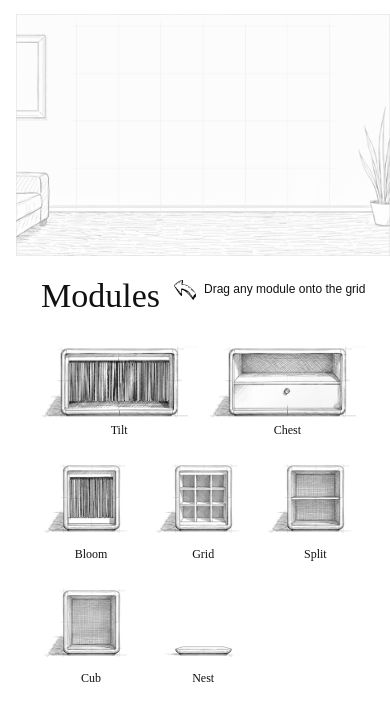
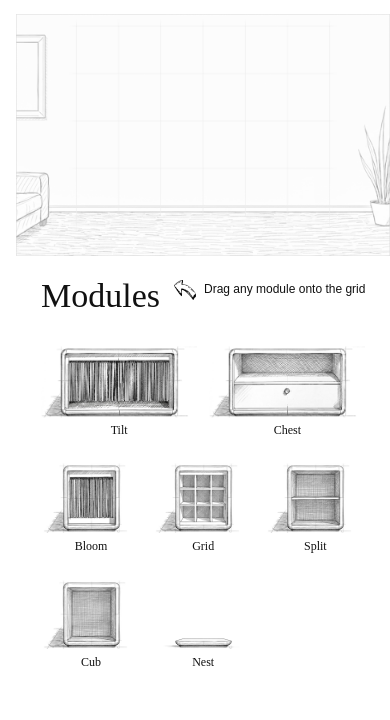
Before and after one commit to mvaloatto/groovaly-module-builder-demo, a React (Vite) app: page / in a window 390 px wide. Shown: the top 720 px of the page. Built offline with nearby package versions, Linux system fonts and the light colour scheme; a web font is replaced by a local one.

Commit message:
Tighten mobile CTA/header alignment and increase long-press fade

```diff
--- a/src/styles.css
+++ b/src/styles.css
@@ -999,7 +999,7 @@ body {
   position: fixed;
   z-index: 9998;
   pointer-events: none;
-  opacity: 0.14;
+  opacity: 0.07;
   filter: saturate(0.92);
 }
 
@@ -1217,6 +1217,7 @@ body {
   justify-content: center;
   padding-block: 6px;
   padding-inline: 14px;
+  margin-top: -8px;
 }
 
 .mb-builder.is-mobile-layout .mb-reset-link-overlay {
@@ -1286,7 +1287,7 @@ body {
 
 .mb-builder.is-mobile-layout .mb-catalog-row-2 .mb-card .mb-card-meta,
 .mb-builder.is-mobile-layout .mb-catalog-row-3 .mb-card .mb-card-meta {
-  margin-top: 0;
+  margin-top: -8px;
 }
 
 .mb-preview-error {
```
